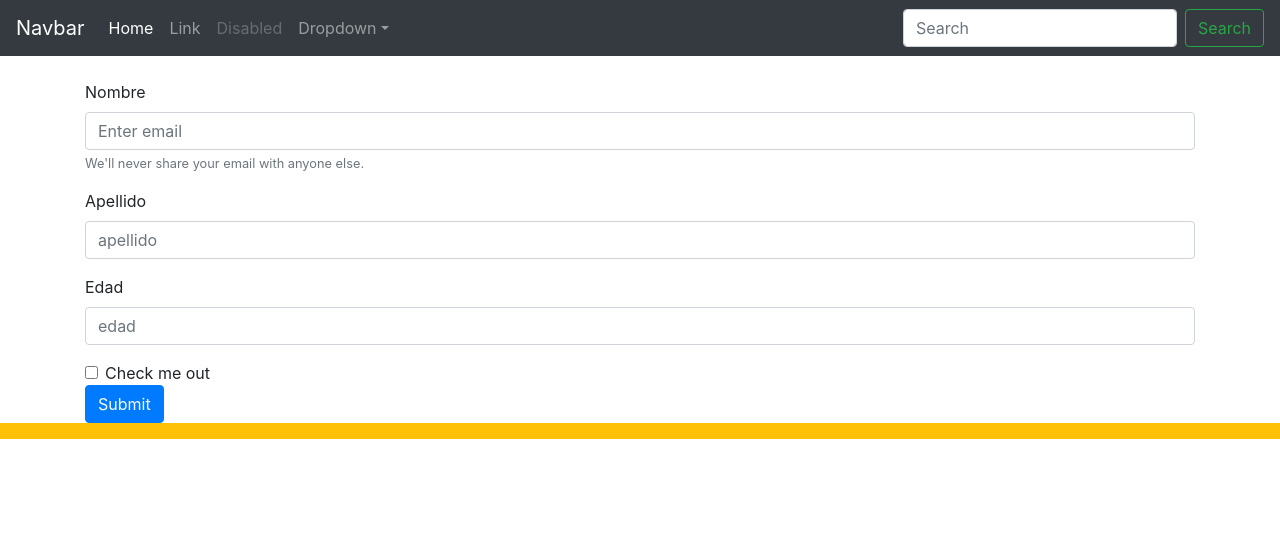
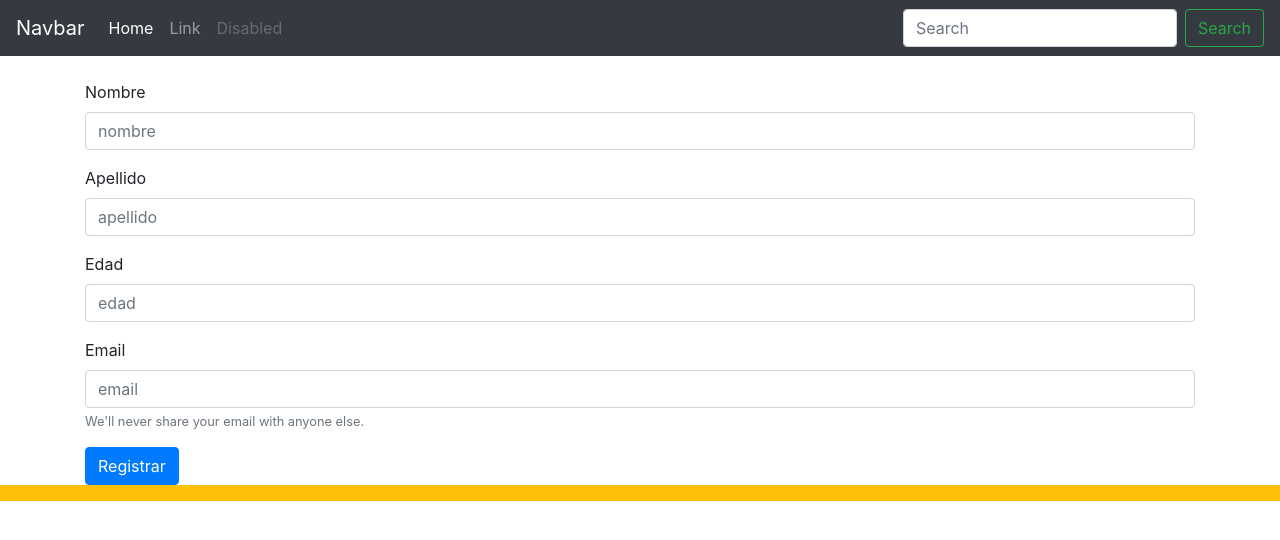
Before and after one commit to Yerlis09/mongo_python_flask, a Flask app: page / in a window 1280 px wide. Shown: the top 540 px of the page. Run offline with Flask 2, Linux system fonts and the light colour scheme; data that the repository does not hold is empty; some libraries are stand-ins or nearby versions.

Commit message:
guardar cambios

```diff
--- a/app.py
+++ b/app.py
@@ -2,13 +2,13 @@ from flask import Flask,render_template,request,redirect
 from pymongo import MongoClient
 # #comandos
 #  set FLASK_APP=main.py para poner el proyecto de destinacion
-client = MongoClient('localhost', 27017)
-db = client["persona"] #bas de datos
-collection = db["Personas"] #tabla <__ en sql seria una tabla
+client = MongoClient('localhost', 27017)#conexion a la base de datos
+db = client["persona"] #base de datos
+collection = db["Personas"] #Coleccion
 
 app = Flask(__name__)
 
-@app.route("/")
+@app.route("/") #Ruta
 def Home():
     personas = collection.find({})
     pageModel = {'title': 'Momgodb crud', 'content':"Esto es una prueba", 'data': personas}
@@ -18,9 +18,10 @@ def Home():
 @app.route("/Persona",methods=['POST'])
 def Post_Persona():
     nombre =  data = request.form['nombre']
-    appellido =  data = request.form['apellido']
+    apellido =  data = request.form['apellido']
     edad =  data = request.form['edad']
-    collection.insert_one({'nombre':nombre,"apellido":appellido,"edad":edad})
+    email =  data = request.form['email']
+    collection.insert_one({'nombre':nombre,"apellido":apellido,"edad":edad, "email":email})
     return  redirect("/",302)
 
 
@@ -30,6 +31,3 @@ if __name__ == "__main__":
     app.config['ENV'] = 'development'
     app.config['DEBUG'] = True
     app.config['TESTING'] = True
-
-
-#a mi tambien me salia ese error, no se si quieras leer esto, a ver si tu lo entiendes?
--- a/templates/index.html
+++ b/templates/index.html
@@ -6,7 +6,7 @@
     <meta name="description" content="">
     <meta name="author" content="">
 
-      <!-- asi llamas a tus variables en el documento html-->
+      <!-- aquì llamo las variables en el documento html-->
     <title>{{model.title}}</title>
 
 
@@ -34,14 +34,14 @@
           <li class="nav-item">
             <a class="nav-link disabled" href="#">Disabled</a>
           </li>
-          <li class="nav-item dropdown">
+      <!--    <li class="nav-item dropdown">
             <a class="nav-link dropdown-toggle" href="http://example.com" id="dropdown01" data-toggle="dropdown" aria-haspopup="true" aria-expanded="false">Dropdown</a>
             <div class="dropdown-menu" aria-labelledby="dropdown01">
               <a class="dropdown-item" href="#">Action</a>
               <a class="dropdown-item" href="#">Another action</a>
               <a class="dropdown-item" href="#">Something else here</a>
             </div>
-          </li>
+          </li>-->
         </ul>
         <form class="form-inline my-2 my-lg-0">
           <input class="form-control mr-sm-2" type="text" placeholder="Search" aria-label="Search">
@@ -53,11 +53,17 @@
    <div class="row" style="margin-top: 80px;">
       <div class="container">
       <form action="/Persona" method="POST">
-  <div class="form-group">
+  <!--<div class="form-group">
     <label for="exampleInputEmail1">Nombre</label>
-    <input type="text" name ="nombre" class="form-control" id="exampleInputEmail1" aria-describedby="emailHelp" placeholder="Enter email">
+    <input type="text" name ="nombre" class="form-control" id="exampleInputEmail1" aria-describedby="emailHelp" placeholder="nombre">
     <small id="emailHelp" class="form-text text-muted">We'll never share your email with anyone else.</small>
+  </div-->
+
+<div class="form-group">
+    <label for="exampleInputPassword1">Nombre</label>
+    <input type="text" class="form-control" name="nombre"  id="exampleInputPassword1" placeholder="nombre">
   </div>
+
   <div class="form-group">
     <label for="exampleInputPassword1">Apellido</label>
     <input type="text" class="form-control" name="apellido"  id="exampleInputPassword1" placeholder="apellido">
@@ -68,34 +74,39 @@
     <input type="number" class="form-control" name="edad"  id="exampleInputPassword1" placeholder="edad">
   </div>
 
-  <div class="form-check">
+  <div class="form-group">
+    <label for="exampleInputEmail1">Email</label>
+    <input type="text" name ="email" class="form-control" id="exampleInputEmail1" aria-describedby="emailHelp" placeholder="email">
+    <small id="emailHelp" class="form-text text-muted">We'll never share your email with anyone else.</small>
+  </div>
+
+ <!--<div class="form-check">
     <input type="checkbox" class="form-check-input" id="exampleCheck1">
     <label class="form-check-label" for="exampleCheck1">Check me out</label>
-  </div>
-  <button type="submit" class="btn btn-primary">Submit</button>
+  </div>-->
+  <button type="submit" class="btn btn-primary">Registrar</button>
 </form>
       </div>
 <div class="row col-12 bg-warning">
 <ul>
 {%for i in model.data%}
   <li>
-    {{i.apellido}}
+    {{i.nombre}}
     </li>
       <li>
-    {{i.nombre}}
+    {{i.apellido}}
   </li>
      <li>
     {{i.edad}}
+  </li>
+      <li>
+    {{i.email}}
   </li>
 
 {%endfor%}
   </ul>
 </div>
-    </main><!-- /.container -->
-
-    <!-- Bootstrap core JavaScript
-    ================================================== -->
-    <!-- Placed at the end of the document so the pages load faster -->
+    </main>
     <script src="https://code.jquery.com/jquery-3.2.1.slim.min.js" integrity="sha384-KJ3o2DKtIkvYIK3UENzmM7KCkRr/rE9/Qpg6aAZGJwFDMVNA/GpGFF93hXpG5KkN" crossorigin="anonymous"></script>
     <script src="https://stackpath.bootstrapcdn.com/bootstrap/4.5.2/js/bootstrap.bundle.min.js"></script>
   </body>
```
